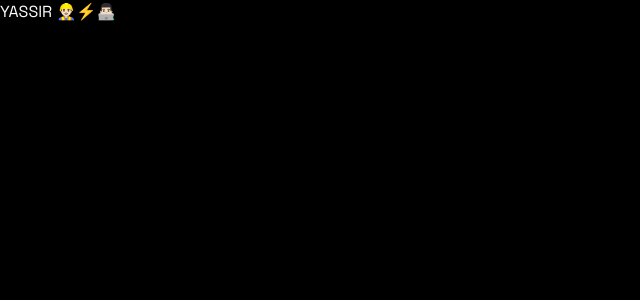
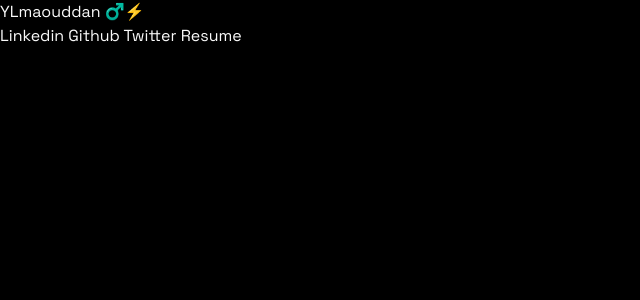
Before and after one commit to YLamouddan/portfolio-demo, a Next.js app: page / in a window 1280 px wide. Shown: the top 300 px of the page, without its empty margins (0-640 px from the left). Built offline with nearby package versions, Linux system fonts and the light colour scheme.

Commit message:
modified:   app/(home)/components/Navbar.tsx modified:   package-lock.json modified:   package.json

```diff
--- a/app/(home)/components/Navbar.tsx
+++ b/app/(home)/components/Navbar.tsx
@@ -1,41 +1,46 @@
-import React from 'react'
+import React from 'react';
+import { SiGithub, SiLinkedin, SiTwitter } from 'react-icons/si';
+import { FaFilePdf } from 'react-icons/fa6';
+import Link from 'next/link';
 
 export default function Navbar() {
-
-//const with links and labels and icons for linkedin, twitter, github, and one for cv
-
   const socials = [
     {
-    link :  "www.linkedin.com/in/iyassir",
-
-    Label: "Linkedin",
-
-    icon: "",
+      link: 'https://www.Linkedin.com/in/iyassir',
+      label: 'Linkedin',
+      icon: SiLinkedin,
     },
     {
-    link : "https://github.com/YLamouddan",
-
-    Label: "Github",
-
-    icon: "",
+      link: 'https://github.com/YLamouddan',
+      label: 'Github',
+      icon: SiGithub,
     },
     {
-    link : "https://twitter.com/YLamouddan",
-
-    Label: "Twitter",
-
-    icon: "",
+      link: 'https://twitter.com/YLamouddan',
+      label: 'Twitter',
+      icon: SiTwitter,
     },
-
-
-
-
-]
+    {
+      link: 'https://YLamouddan.com',
+      label: 'Resume',
+      icon: FaFilePdf,
+    },
+  ];
 
   return (
+    <nav>
+      <h1>YLmaouddan ‍♂️⚡️‍</h1>
       <div>
-        <h1>YASSIR 👷🏻‍♂️⚡️👨🏻‍💻</h1>
-
+        {socials.map((social, index) => (
+          <Link
+            href={social.link}
+            key={index}
+            aria-label={social.label}
+          >
+            {social.icon} {social.label}
+          </Link>
+        ))}
       </div>
-  )
+    </nav>
+  );
 }
--- a/package.json
+++ b/package.json
@@ -16,6 +16,7 @@
     "next-themes": "^0.3.0",
     "react": "^18",
     "react-dom": "^18",
+    "react-icons": "^5.0.1",
     "tailwind-merge": "^2.2.2",
     "tailwindcss-animate": "^1.0.7"
   },
```
Also changed, not shown: 1 other file (tests, documents, lock files or other folders). Lines whose indentation alone changed are shown as unchanged.
